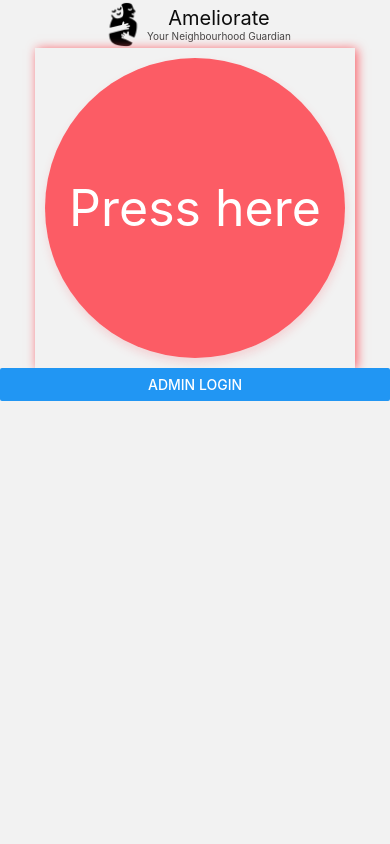
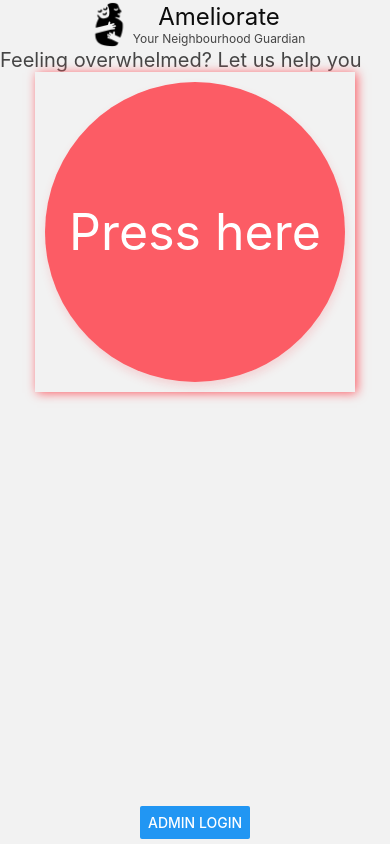
Before and after one commit to ETS-ReactNative3/GA-Project4-FrontEnd, a React Native app: screen /LandingScreen in a window 390 px wide. Built offline with nearby package versions, Linux system fonts and the light colour scheme; no server answers; what expo-task-manager would draw is missing.

Commit message:
debugged edit form function

```diff
--- a/app/components/ScreenWithLogo.js
+++ b/app/components/ScreenWithLogo.js
@@ -20,6 +20,8 @@ const styles = StyleSheet.create({
   container: {
     // position: 'absolute',
     // top: 140,
+    flex: 1,
     width: '100%',
+    // backgroundColor: 'lightgrey',
   },
 });
--- a/app/components/SmallLogo.js
+++ b/app/components/SmallLogo.js
@@ -22,7 +22,7 @@ export default function Logo() {
 
 const styles = StyleSheet.create({
   caption: {
-    fontSize: 10,
+    fontSize: 12,
     textAlign: 'left',
     color: colors.medium_dark,
   },
@@ -33,7 +33,7 @@ const styles = StyleSheet.create({
     flex: 1,
   },
   header: {
-    fontSize: 20,
+    fontSize: 24,
     color: colors.dark,
   },
   logo: {
--- a/app/components/UserForm.js
+++ b/app/components/UserForm.js
@@ -53,14 +53,12 @@ export default function UserForm({ userExist }) {
     companion: false,
   });
 
-  console.log('initialvalues', initialValues);
-
   const submitForm = async (values) => {
     const info = { ...values, latitude, longitude };
     if (!userInfo) {
       const res = await postUserAPI(info);
       if (!res) return;
-      console.log(res);
+      console.log('userID', res);
       await setUserID(res);
       setUserInfo(info);
       setInitialValues(info);
@@ -75,17 +73,20 @@ export default function UserForm({ userExist }) {
     const userID = await retrieveUserID();
     console.log('usesrID', userID);
     const info = await getUserInfoAPI(userID);
-    console.log('please', info);
+    if (!info) return await removeUserID();
+    console.log('getuserinfoAPI', info);
     setUserInfo(info);
     setEditable(false);
     setInitialValues(info);
     console.log('get user info', info.name);
   };
 
-  useEffect(async () => {
+  useEffect(() => {
     getUserInfo();
-    // await removeUserID();
+    // removeUserID();
   }, [userExist]);
+
+  console.log('initialvalues', initialValues);
 
   return (
     <View style={styles.form}>
@@ -109,6 +110,7 @@ export default function UserForm({ userExist }) {
                 editable={editable}
                 name='name'
                 textContentType='username'
+                value={values.name}
               />
             </View>
 
@@ -119,6 +121,7 @@ export default function UserForm({ userExist }) {
                 autoCapitalize='characters'
                 editable={editable}
                 name='id'
+                value={values.id}
               />
             </View>
 
@@ -130,6 +133,7 @@ export default function UserForm({ userExist }) {
                 edit={editable}
                 name='gender'
                 placeholder='F/M'
+                value={values.gender}
               />
             </View>
 
@@ -140,6 +144,7 @@ export default function UserForm({ userExist }) {
                 editable={editable}
                 keyboardType='number-pad'
                 name='age'
+                value={userInfo ? `${values.age}` : ''}
               />
             </View>
 
@@ -152,6 +157,7 @@ export default function UserForm({ userExist }) {
                 editable={editable}
                 name='perpetrator'
                 placeholder='i.e. friend, self, spouse, stranger, parent'
+                value={values.perpetrator}
               />
             </View>
 
@@ -164,6 +170,7 @@ export default function UserForm({ userExist }) {
                 editable={editable}
                 name='emotion'
                 placeholder='i.e. angry, depressed, scared, suicidal'
+                value={values.emotion}
               />
             </View>
 
@@ -181,6 +188,7 @@ export default function UserForm({ userExist }) {
                 keyboardType='number-pad'
                 name='safety'
                 placeholder='0-10'
+                value={userInfo ? `${values.safety}` : ''}
               />
             </View>
 
@@ -215,6 +223,7 @@ export default function UserForm({ userExist }) {
                 editable={editable}
                 multiline
                 name='situation'
+                value={values.situation}
               />
             </View>
 
@@ -236,12 +245,13 @@ export default function UserForm({ userExist }) {
         <AppButton
           title='Cancel Request'
           onPress={async () => {
-            await cancelRequestAPI(userInfo.id);
-            await removeUserID();
-            setUserInfo(null);
-            setEditable(true);
-            const ID = await retrieveUserID();
-            console.log(ID);
+            // await cancelRequestAPI(userInfo.id);
+            // await removeUserID();
+            // setUserInfo(null);
+            // setEditable(true);
+            // const ID = await retrieveUserID();
+            // console.log(ID);
+            console.log('onpress', initialValues);
           }}
         />
       ) : null}
--- a/app/screens/LandingScreen.js
+++ b/app/screens/LandingScreen.js
@@ -1,5 +1,5 @@
 import React from 'react';
-import { Button, SafeAreaView, StyleSheet, View } from 'react-native';
+import { Button, SafeAreaView, StyleSheet, Text, View } from 'react-native';
 import { useNavigation } from '@react-navigation/native';
 
 import SOSButton from '../components/SOSButton';
@@ -11,19 +11,30 @@ export default function LandingScreen() {
 
   return (
     <ScreenWithLogo>
+      <View>
+        <Text style={styles.text}>Feeling overwhelmed? Let us help you</Text>
+      </View>
+
       <View style={styles.container}>
         <SOSButton />
       </View>
-      <Button
-        title='admin login'
-        onPress={() => navigation.navigate('LoginScreen')}
-      />
+      <View style={styles.adminLogin}>
+        <Button
+          title='admin login'
+          onPress={() => navigation.navigate('LoginScreen')}
+        />
+      </View>
     </ScreenWithLogo>
   );
 }
 
 const styles = StyleSheet.create({
+  adminLogin: { alignSelf: 'center', position: 'absolute', bottom: 5 },
   container: {
     alignItems: 'center',
   },
+  text: {
+    color: colors.medium_dark,
+    fontSize: 20,
+  },
 });
--- a/app/screens/LoginScreen.js
+++ b/app/screens/LoginScreen.js
@@ -34,7 +34,7 @@ export default function LoginScreen() {
           initialValues={{ username: '', password: '' }}
           onSubmit={(values, { resetForm }) => {
             login(values);
-            resetForm(initialValues);
+            resetForm();
           }}
           validationSchema={validationSchema}
         >
```
